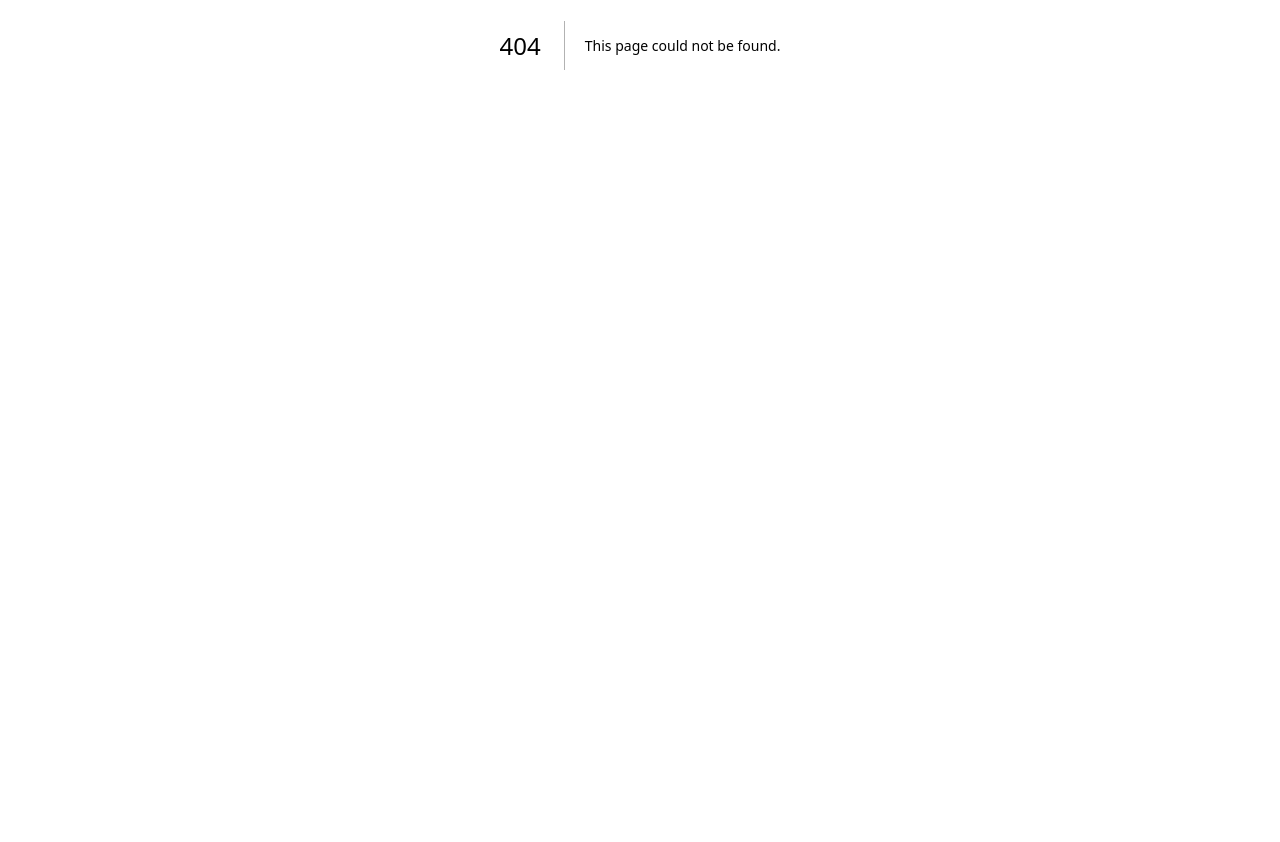
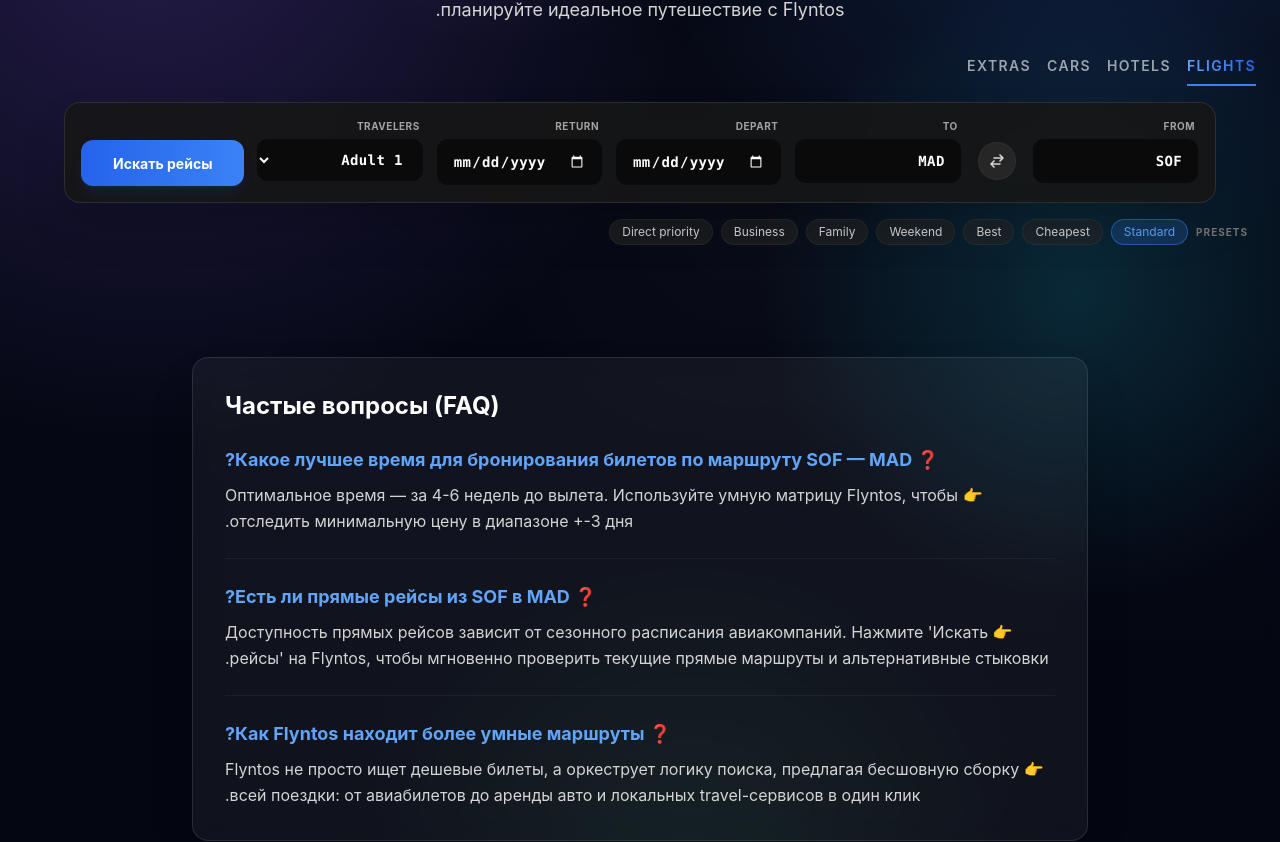
Before and after one commit to Corebit-Systems/Flyntos, a Next.js app in the folder apps/web/: page /ar/flights/sof-mad in a window 1280 px wide. Before the commit this address had no page. Shown: the part 355-1197 px from the top of the page. Before the commit the page ends 800 px from the top, so only its background shows below. Built offline with nearby package versions, Linux system fonts and the light colour scheme.

Commit message:
feat: add flight search form, results matrix, and dynamic route page components

```diff
--- /dev/null
+++ b/apps/web/src/app/[locale]/flights/[route]/page.tsx
@@ -0,0 +1,128 @@
+import { getLocale } from '../../../../lib/get-locale';
+import { SearchForm } from '../../../../components/search/search-form';
+
+export async function generateStaticParams() {
+  const topRoutes = [
+    'sof-mad',
+    'ist-tiv',
+    'mow-tiv',
+    'beg-tiv',
+    'dxb-lon'
+  ];
+
+  const locales = ['ru', 'en'];
+  const params: any[] = [];
+
+  for (const locale of locales) {
+    for (const route of topRoutes) {
+      params.push({ locale, route });
+    }
+  }
+
+  return params;
+}
+
+export default async function AeoFlightPage({
+  params
+}: {
+  params: Promise<{ locale: string; route: string }>
+}) {
+  const resolvedParams = await params;
+  const locale = getLocale(resolvedParams.locale);
+  const routeParam = resolvedParams.route || '';
+
+  const [originRaw, destinationRaw] = routeParam.split('-');
+  const origin = (originRaw || 'SOF').toUpperCase();
+  const destination = (destinationRaw || 'MAD').toUpperCase();
+
+  const jsonLd = {
+    "@context": "https://schema.org",
+    "@type": "FAQPage",
+    "mainEntity": [
+      {
+        "@type": "Question",
+        "name": `Какое лучшее время для бронирования билетов по маршруту ${origin} — ${destination}?`,
+        "acceptedAnswer": {
+          "@type": "Answer",
+          "text": "Оптимальное время — за 4-6 недель до вылета. Используйте умную матрицу Flyntos, чтобы отследить минимальную цену в диапазоне +-3 дня."
+        }
+      },
+      {
+        "@type": "Question",
+        "name": `Есть ли прямые рейсы из ${origin} в ${destination}?`,
+        "acceptedAnswer": {
+          "@type": "Answer",
+          "text": "Доступность прямых рейсов зависит от сезонного расписания авиакомпаний. Нажмите 'Искать рейсы' на Flyntos, чтобы мгновенно проверить текущие прямые маршруты и альтернативные стыковки."
+        }
+      },
+      {
+        "@type": "Question",
+        "name": "Как Flyntos находит более умные маршруты?",
+        "acceptedAnswer": {
+          "@type": "Answer",
+          "text": "Flyntos не просто ищет дешевые билеты, а оркеструет логику поиска, предлагая бесшовную сборку всей поездки: от авиабилетов до аренды авто и локальных travel-сервисов в один клик."
+        }
+      }
+    ]
+  };
+
+  return (
+    <div className="min-h-screen pt-32 pb-16 px-4 relative flex flex-col items-center">
+      <script
+        type="application/ld+json"
+        dangerouslySetInnerHTML={{ __html: JSON.stringify(jsonLd) }}
+      />
+
+      <div className="w-full max-w-5xl mb-8 text-center relative z-10">
+        <h1 className="text-4xl md:text-5xl font-extrabold text-white mb-4">
+          Авиабилеты из <span className="text-blue-400">{origin}</span> в <span className="text-blue-400">{destination}</span> по умным маршрутам
+        </h1>
+        <p className="text-neutral-300 text-lg max-w-2xl mx-auto">
+          Найдите лучшие цены на перелеты, отслеживайте динамику стоимости и планируйте идеальное путешествие с Flyntos.
+        </p>
+      </div>
+
+      <div className="w-full relative z-20 mb-16">
+        <SearchForm
+          locale={locale}
+          initialOrigin={origin}
+          initialDestination={destination}
+        />
+      </div>
+
+      <div className="w-full max-w-4xl mx-auto mt-12 bg-white/5 backdrop-blur-md border border-white/10 rounded-2xl p-8 text-left shadow-2xl relative z-10">
+        <h2 className="text-2xl font-bold text-white mb-6">Частые вопросы (FAQ)</h2>
+
+        <div className="space-y-6">
+          <div className="pb-6 border-b border-white/5">
+            <h3 className="text-lg font-bold text-blue-400 mb-2">
+              ❓ Какое лучшее время для бронирования билетов по маршруту {origin} — {destination}?
+            </h3>
+            <p className="text-neutral-300 leading-relaxed">
+              👉 Оптимальное время — за 4-6 недель до вылета. Используйте умную матрицу Flyntos, чтобы отследить минимальную цену в диапазоне +-3 дня.
+            </p>
+          </div>
+
+          <div className="pb-6 border-b border-white/5">
+            <h3 className="text-lg font-bold text-blue-400 mb-2">
+              ❓ Есть ли прямые рейсы из {origin} в {destination}?
+            </h3>
+            <p className="text-neutral-300 leading-relaxed">
+              👉 Доступность прямых рейсов зависит от сезонного расписания авиакомпаний. Нажмите 'Искать рейсы' на Flyntos, чтобы мгновенно проверить текущие прямые маршруты и альтернативные стыковки.
+            </p>
+          </div>
+
+          <div>
+            <h3 className="text-lg font-bold text-blue-400 mb-2">
+              ❓ Как Flyntos находит более умные маршруты?
+            </h3>
+            <p className="text-neutral-300 leading-relaxed">
+              👉 Flyntos не просто ищет дешевые билеты, а оркеструет логику поиска, предлагая бесшовную сборку всей поездки: от авиабилетов до аренды авто и локальных travel-сервисов в один клик.
+            </p>
+          </div>
+        </div>
+      </div>
+
+    </div>
+  );
+}
--- a/apps/web/src/components/results/PriceMatrix.tsx
+++ b/apps/web/src/components/results/PriceMatrix.tsx
@@ -39,41 +39,35 @@
   const [days, setDays] = useState<DayPrice[]>(baseDays);
   const [isLoading, setIsLoading] = useState(true);
 
+  const isUsd = origin.toUpperCase() === 'MOW' || destination.toUpperCase() === 'MOW';
+  const currencySymbol = isUsd ? '$' : '€';
+
   useEffect(() => {
     let isMounted = true;
-    async function fetchPrices() {
-      setIsLoading(true);
-      try {
-        const res = await fetch(`http://localhost:4000/prices/matrix?origin=${origin}&destination=${destination}&departDate=${departDate}`);
-        if (!res.ok) throw new Error('API error');
-        const json = await res.json();
+    setIsLoading(true);
 
-        if (isMounted && json.data && Array.isArray(json.data)) {
-          // Map real prices
-          const updatedDays = baseDays.map(day => {
-            const match = json.data.find((d: any) => d.depart_date === day.dateString);
-            return {
-              ...day,
-              price: match && match.value ? Math.round(match.value) : null
-            };
-          });
-          setDays(updatedDays);
-        }
-      } catch (err) {
-        // Fallback to empty if error
-        if (isMounted) setDays(baseDays);
-      } finally {
-        if (isMounted) setIsLoading(false);
-      }
-    }
+    const timer = setTimeout(() => {
+      if (!isMounted) return;
 
-    if (origin && destination) {
-      fetchPrices();
-    } else {
+      const strHash = (origin + destination + departDate).split('').reduce((acc, char) => acc + char.charCodeAt(0), 0);
+
+      const updatedDays = baseDays.map((day) => {
+        const pseudoRandom = ((strHash + day.offset * 31) % 201);
+        const mockPrice = 250 + pseudoRandom;
+        return {
+          ...day,
+          price: mockPrice
+        };
+      });
+
+      setDays(updatedDays);
       setIsLoading(false);
-    }
+    }, 800);
 
-    return () => { isMounted = false; };
+    return () => {
+      isMounted = false;
+      clearTimeout(timer);
+    };
   }, [origin, destination, departDate, baseDays]);
 
   const validPrices = days.map(d => d.price).filter((p): p is number => p !== null);
@@ -145,7 +139,7 @@
                     text-lg font-bold
                     ${isCheapest ? 'text-emerald-400' : isExpensive ? 'text-neutral-500' : hasPrice ? 'text-white' : 'text-neutral-600'}
                   `}>
-                    {hasPrice ? `${day.price} €` : '--'}
+                    {hasPrice ? (currencySymbol === '$' ? '$' + day.price : day.price + ' €') : '--'}
                   </div>
                   {isCheapest && (
                     <div className="mt-1 text-[9px] font-bold uppercase tracking-widest bg-emerald-500/20 text-emerald-400 px-2 py-0.5 rounded-full">
--- a/apps/web/src/components/search/search-form.tsx
+++ b/apps/web/src/components/search/search-form.tsx
@@ -115,12 +115,22 @@
   );
 }
 
-export function SearchForm({ locale, labels }: { locale: string; labels: any }) {
+export function SearchForm({
+  locale,
+  labels,
+  initialOrigin = '',
+  initialDestination = ''
+}: {
+  locale: string;
+  labels?: any;
+  initialOrigin?: string;
+  initialDestination?: string;
+}) {
   const router = useRouter();
   const { step, setStep, steps } = useWizard();
 
-  const [fromCity, setFromCity] = useState('');
-  const [toCity, setToCity] = useState('');
+  const [fromCity, setFromCity] = useState(initialOrigin);
+  const [toCity, setToCity] = useState(initialDestination);
   const [departDate, setDepartDate] = useState('');
   const [returnDate, setReturnDate] = useState('');
   const [adults, setAdults] = useState('1');
@@ -129,6 +139,7 @@
 
   useEffect(() => {
     async function detectLocation() {
+      if (initialOrigin) return; // Skip if already set
       try {
         const res = await fetch('https://ipapi.co/json/');
         if (res.ok) {
@@ -149,7 +160,7 @@
       }
     }
     detectLocation();
-  }, []);
+  }, [initialOrigin]);
 
   const handleReverse = useCallback(() => {
     const temp = fromCity;
@@ -161,10 +172,24 @@
     e.preventDefault();
     setIsLoading(true);
 
+    const resolveCode = (input: string) => {
+      const query = input.trim().toLowerCase();
+      if (!query) return '';
+      const altQuery = switchLayout(query);
+      const match = AIRPORTS.find(a => {
+        const target = `${a.code} ${a.name_ru} ${a.name_en} ${a.city_ru} ${a.city_en}`.toLowerCase();
+        return target.includes(query) || target.includes(altQuery);
+      });
+      return match ? match.code : input.toUpperCase();
+    };
+
+    const finalFrom = resolveCode(fromCity);
+    const finalTo = resolveCode(toCity);
+
     setTimeout(() => {
       const params = new URLSearchParams({
-        origin: fromCity,
-        destination: toCity,
+        origin: finalFrom,
+        destination: finalTo,
         departureDate: departDate,
         returnDate: returnDate,
         adults: adults,
```
Also changed, not shown: 1 other file (tests, documents, lock files or other folders).
